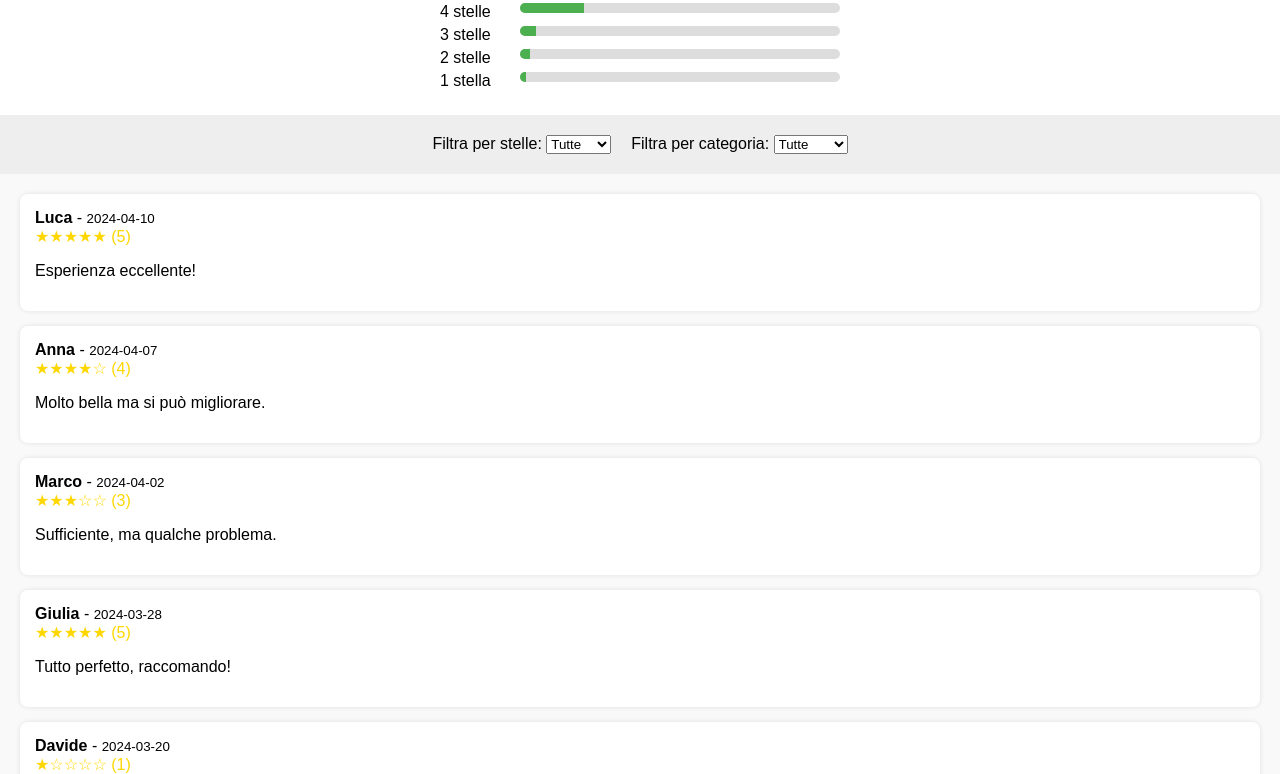
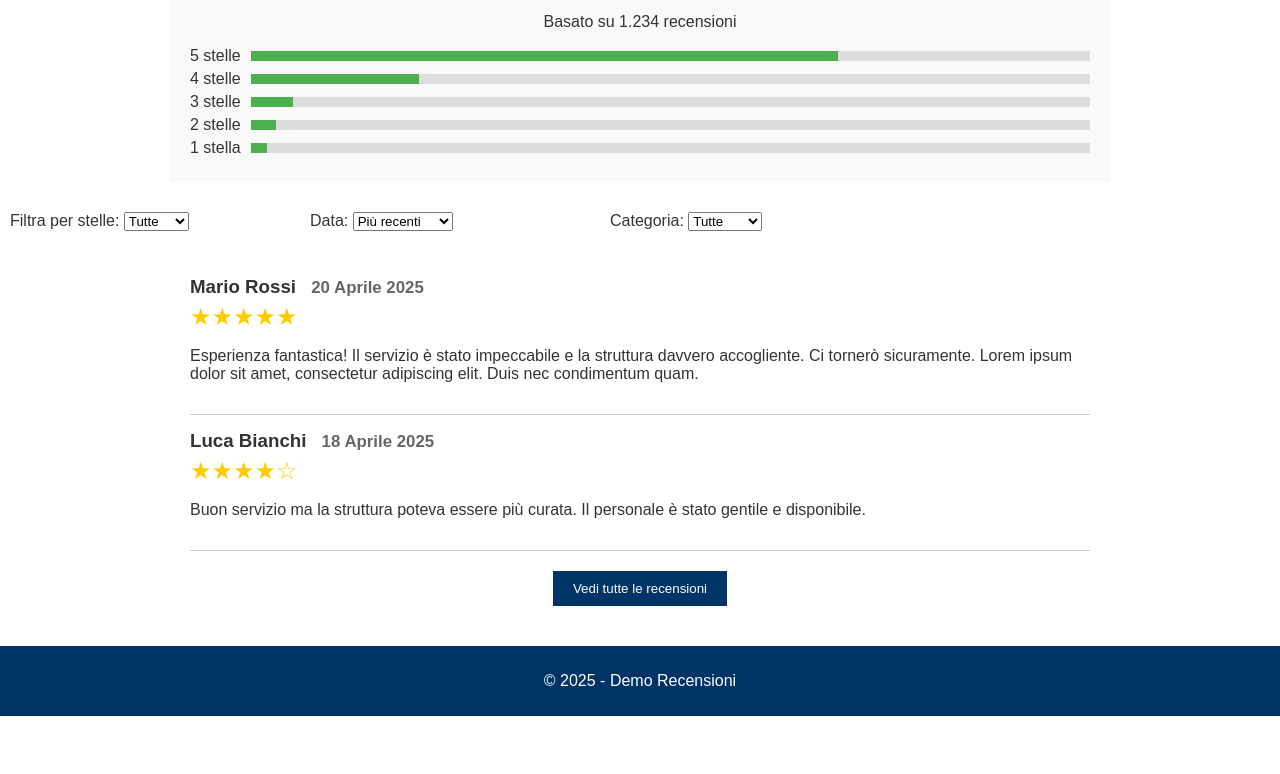
Before and after one commit to danj73-digital-lab/pagina-recensioni, a plain HTML site: page index.html in a window 1280 px wide. Shown: the part 234-1008 px from the top of the page. After the commit the page ends 950 px from the top, so only its background shows below. Drawn offline with Linux system fonts and the light colour scheme.

Commit message:
Add files via upload

```diff
--- a/index.html
+++ b/index.html
@@ -4,36 +4,36 @@
 <head>
     <meta charset="UTF-8">
     <meta name="viewport" content="width=device-width, initial-scale=1.0">
-    <title>Recensioni - PS</title>
+    <title>Recensioni Clienti</title>
     <link rel="stylesheet" href="styles.css">
 </head>
 <body>
-    <header class="header">
-        <img src="https://via.placeholder.com/100x40?text=LOGO" alt="Logo" class="logo">
-        <h1>Recensioni</h1>
+    <header class="site-header">
+        <div class="container">
+            <img src="logo-fake.png" alt="Logo Fake" class="logo">
+            <h1>Le opinioni dei nostri clienti</h1>
+        </div>
     </header>
 
-    <section class="hero">
-        <div class="rating-summary">
-            <div class="average-rating">
-                <div class="stars">★★★★★</div>
-                <div class="score">4.6 su 5</div>
-            </div>
-            <div class="total-reviews">Basato su 235 recensioni</div>
+    <section class="summary-section container">
+        <div class="average-score">
+            <h2>4.6 su 5</h2>
+            <div class="stars">★★★★☆</div>
+            <p>Basato su 1.234 recensioni</p>
         </div>
-        <div class="rating-distribution">
-            <div class="bar"><span>5 stelle</span><div class="progress"><div style="width: 70%;"></div></div></div>
-            <div class="bar"><span>4 stelle</span><div class="progress"><div style="width: 20%;"></div></div></div>
-            <div class="bar"><span>3 stelle</span><div class="progress"><div style="width: 5%;"></div></div></div>
-            <div class="bar"><span>2 stelle</span><div class="progress"><div style="width: 3%;"></div></div></div>
-            <div class="bar"><span>1 stella</span><div class="progress"><div style="width: 2%;"></div></div></div>
+        <div class="distribution-bars">
+            <div class="bar-row"><span>5 stelle</span><div class="bar"><div class="fill" style="width: 70%"></div></div></div>
+            <div class="bar-row"><span>4 stelle</span><div class="bar"><div class="fill" style="width: 20%"></div></div></div>
+            <div class="bar-row"><span>3 stelle</span><div class="bar"><div class="fill" style="width: 5%"></div></div></div>
+            <div class="bar-row"><span>2 stelle</span><div class="bar"><div class="fill" style="width: 3%"></div></div></div>
+            <div class="bar-row"><span>1 stella</span><div class="bar"><div class="fill" style="width: 2%"></div></div></div>
         </div>
     </section>
 
-    <section class="filters">
+    <section class="filters container">
         <label>Filtra per stelle:
-            <select id="filterStars" onchange="applyFilters()">
-                <option value="">Tutte</option>
+            <select>
+                <option value="all">Tutte</option>
                 <option value="5">5 stelle</option>
                 <option value="4">4 stelle</option>
                 <option value="3">3 stelle</option>
@@ -41,55 +41,41 @@
                 <option value="1">1 stella</option>
             </select>
         </label>
-        <label>Filtra per categoria:
-            <select id="filterCategory" onchange="applyFilters()">
-                <option value="">Tutte</option>
-                <option value="Servizio">Servizio</option>
-                <option value="Struttura">Struttura</option>
+        <label>Data:
+            <select>
+                <option value="recent">Più recenti</option>
+                <option value="oldest">Meno recenti</option>
+            </select>
+        </label>
+        <label>Categoria:
+            <select>
+                <option value="tutte">Tutte</option>
+                <option value="servizio">Servizio</option>
+                <option value="struttura">Struttura</option>
             </select>
         </label>
     </section>
 
-    <section id="reviews" class="reviews">
-        <!-- Recensioni saranno generate dinamicamente -->
+    <section class="reviews container">
+        <div class="review">
+            <h3>Mario Rossi <span class="date">20 Aprile 2025</span></h3>
+            <div class="stars">★★★★★</div>
+            <p>Esperienza fantastica! Il servizio è stato impeccabile e la struttura davvero accogliente.
+               Ci tornerò sicuramente. Lorem ipsum dolor sit amet, consectetur adipiscing elit. Duis nec condimentum quam.</p>
+        </div>
+        <div class="review">
+            <h3>Luca Bianchi <span class="date">18 Aprile 2025</span></h3>
+            <div class="stars">★★★★☆</div>
+            <p>Buon servizio ma la struttura poteva essere più curata. Il personale è stato gentile e disponibile.</p>
+        </div>
+        <!-- altre recensioni qui -->
+        <button class="load-more">Vedi tutte le recensioni</button>
     </section>
 
-    <script>
-        const reviews = [
-            { name: "Luca", date: "2024-04-10", stars: 5, category: "Servizio", content: "Esperienza eccellente!" },
-            { name: "Anna", date: "2024-04-07", stars: 4, category: "Struttura", content: "Molto bella ma si può migliorare." },
-            { name: "Marco", date: "2024-04-02", stars: 3, category: "Servizio", content: "Sufficiente, ma qualche problema." },
-            { name: "Giulia", date: "2024-03-28", stars: 5, category: "Struttura", content: "Tutto perfetto, raccomando!" },
-            { name: "Davide", date: "2024-03-20", stars: 1, category: "Servizio", content: "Deluso dall'assistenza." },
-        ];
-
-        function renderReviews(filtered = reviews) {
-            const container = document.getElementById("reviews");
-            container.innerHTML = "";
-            filtered.forEach(r => {
-                container.innerHTML += `
-                    <div class="review">
-                        <div class="review-header">
-                            <strong>${r.name}</strong> - <small>${r.date}</small>
-                        </div>
-                        <div class="review-rating">${"★".repeat(r.stars)}${"☆".repeat(5 - r.stars)} (${r.stars})</div>
-                        <p>${r.content}</p>
-                    </div>
-                `;
-            });
-        }
-
-        function applyFilters() {
-            const stars = document.getElementById("filterStars").value;
-            const category = document.getElementById("filterCategory").value;
-            const filtered = reviews.filter(r =>
-                (stars === "" || r.stars == stars) &&
-                (category === "" || r.category === category)
-            );
-            renderReviews(filtered);
-        }
-
-        window.onload = () => renderReviews();
-    </script>
+    <footer class="site-footer">
+        <div class="container">
+            <p>&copy; 2025 - Demo Recensioni</p>
+        </div>
+    </footer>
 </body>
 </html>
--- a/styles.css
+++ b/styles.css
@@ -3,91 +3,96 @@ body {
     font-family: Arial, sans-serif;
     margin: 0;
     padding: 0;
+    background: #fff;
+    color: #333;
+}
+.container {
+    width: 90%;
+    max-width: 900px;
+    margin: auto;
+}
+.site-header {
+    background: #003366;
+    color: white;
+    padding: 20px 0;
+    text-align: center;
+}
+.logo {
+    width: 120px;
+}
+.summary-section {
     background: #f9f9f9;
-}
-
-.header {
-    display: flex;
-    align-items: center;
-    background: #004080;
-    color: white;
-    padding: 10px 20px;
-}
-
-.logo {
-    margin-right: 20px;
-}
-
-.hero {
-    background: white;
     padding: 20px;
     text-align: center;
 }
-
-.rating-summary {
-    margin-bottom: 20px;
+.average-score h2 {
+    font-size: 2.5em;
+    margin: 0;
 }
-
-.average-rating .stars {
-    font-size: 24px;
-    color: gold;
+.stars {
+    font-size: 1.5em;
+    color: #ffcc00;
 }
-
-.average-rating .score {
-    font-size: 20px;
-    font-weight: bold;
-}
-
-.total-reviews {
-    margin-top: 5px;
-    color: #666;
-}
-
-.rating-distribution {
-    max-width: 400px;
-    margin: auto;
-}
-
-.bar {
+.bar-row {
     display: flex;
+    align-items: center;
     justify-content: space-between;
     margin: 5px 0;
 }
-
-.progress {
+.bar {
+    flex: 1;
     background: #ddd;
-    width: 80%;
+    margin-left: 10px;
     height: 10px;
-    border-radius: 5px;
-    overflow: hidden;
+    position: relative;
+}
+.fill {
+    background: #4caf50;
+    height: 100%;
+}
+.filters {
+    display: flex;
+    justify-content: space-between;
+    margin: 20px 0;
+    flex-wrap: wrap;
+}
+.filters label {
+    flex: 1;
+    margin: 10px;
+}
+.reviews .review {
+    border-bottom: 1px solid #ccc;
+    padding: 15px 0;
+}
+.review h3 {
+    margin: 0 0 5px;
+}
+.review .date {
+    font-size: 0.9em;
+    color: #666;
     margin-left: 10px;
 }
-
-.progress div {
-    height: 100%;
-    background: #4caf50;
+.load-more {
+    display: block;
+    margin: 20px auto;
+    padding: 10px 20px;
+    background: #003366;
+    color: white;
+    border: none;
+    cursor: pointer;
 }
-
-.filters {
-    padding: 20px;
-    background: #eee;
-    display: flex;
-    justify-content: center;
-    gap: 20px;
+.site-footer {
+    background: #003366;
+    color: white;
+    padding: 10px 0;
+    text-align: center;
+    margin-top: 40px;
 }
-
-.reviews {
-    padding: 20px;
+@media screen and (max-width: 600px) {
+    .filters {
+        flex-direction: column;
+    }
+    .filters label {
+        margin: 10px 0;
+    }
 }
-
-.review {
-    background: white;
-    margin-bottom: 15px;
-    padding: 15px;
-    border-radius: 8px;
-    box-shadow: 0 0 5px rgba(0,0,0,0.1);
-}
-
-.review-rating {
-    color: gold;
-}
```
Also changed, not shown: logo-fake.png (added).
